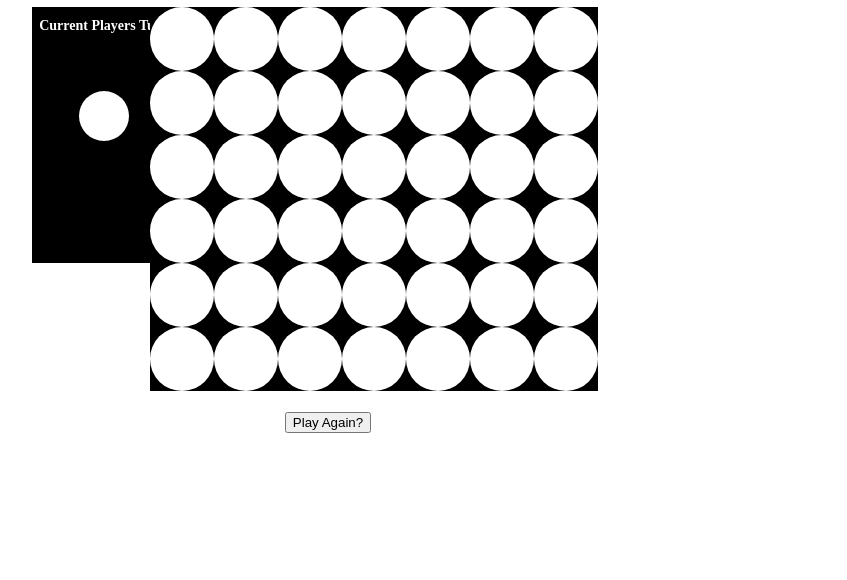
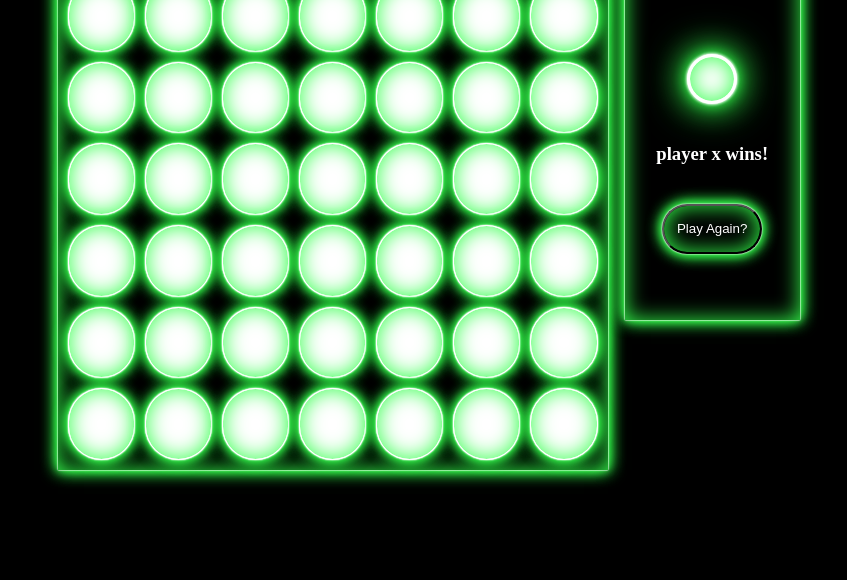
Before and after one commit to EjOliver1107/Connect-Four-Project-1, a plain HTML site: page index.html in a window 1280 px wide. Shown: the part 220-800 px from the top of the page, without its empty margins (312-1159 px from the left). Drawn offline with Linux system fonts and the light colour scheme.

Commit message:
Adds more detail to css

```diff
--- a/css/main.css
+++ b/css/main.css
@@ -12,20 +12,28 @@ body {
     flex-direction: column;
     justify-content: center;
     align-items: center;
+    color: white;
+    background-color: black;
 
 }
 section {
     display: grid;
-    grid-template-columns: 20%  80% ;
+    grid-template-columns: 80%  20% ;
 
 }
 aside {
     display: flex;
     align-items: center;
     flex-direction: column;
-    height: 32vmin;
-    width: 18vmin;
+    height: 350px;
+    width: 175px;
     background-color: black;
+    box-shadow: 0 0 .1rem #fff,
+    0 0 .1rem #fff,
+    0 0 1rem #33ff4b,
+    0 0 0.5rem #33ff4b,
+    0 0 1rem #33ff4b,
+    inset 0 0 1.3rem #33ff4b;
 }
 
 aside h2{
@@ -40,26 +48,107 @@ aside div {
     width: 50px;
     background-color: white;
     border-radius: 50%;
+    animation: pulsate 1.5s infinite alternate;
+    border: 0.2rem solid #fff;
+    border-radius: 2rem;
+    padding: 0.4em;
+    box-shadow: 0 0 .2rem #fff,
+              0 0 .2rem #fff,
+              0 0 2rem #33ff4b,
+              0 0 0.8rem #33ff4b,
+              0 0 2.8rem #33ff4b,
+              inset 0 0 1.3rem #33ff4b;
 }
 
 
 table {
+    margin-left: 224px;
+    margin-right: 40px;
     border-spacing: 0px;
     background-color:black;
+    height: 500px;
+    width: 550px;
+    border-spacing: 10px;
+    box-shadow: 0 0 .1rem #fff,
+    0 0 .1rem #fff,
+    0 0 1rem #33ff4b,
+    0 0 0.5rem #33ff4b,
+    0 0 1rem #33ff4b,
+    inset 0 0 1.3rem #33ff4b;
 }
 
 tr {
     background-color: black;
-    height: 8vmin;
-    width: 12vmin;
+    height: 50px;
+    width: 100px;
 
 }
 td {
     margin: 0 auto;
-    height: 6vmin;
-    width: 8vmin;
-    border-radius: 50%;
-
+    height: 60px;
+    width: 80px;
+    border-radius: 80%;
+    animation: pulsate 1.5s infinite alternate;
+    border: 0.05rem solid #fff;
+    border-radius: 10rem;
+    box-shadow: 0 0 .1rem #fff,
+              0 0 .1rem #fff,
+              0 0 1rem #33ff4b,
+              0 0 0.5rem #33ff4b,
+              0 0 1rem #33ff4b,
+              inset 0 0 1.3rem #33ff4b;
     background-color: white;
 
+
 }
+
+h3 {
+    color: white;
+    padding: 20px 20px 20px 20px;
+}
+#play-agn-btn {
+
+    height: 50px;
+    width: 100px;
+    background-color: black;
+    color: white;
+    border-radius: 10rem;
+    box-shadow: 0 0 .1rem #fff,
+              0 0 .1rem #fff,
+              0 0 1rem #33ff4b,
+              0 0 0.5rem #33ff4b,
+              0 0 1rem #33ff4b,
+              inset 0 0 1.3rem #33ff4b;
+}
+#play-agn-btn:hover {
+    background-color: #33ff4b;
+}
+@keyframes pulsate {
+
+    100% {
+
+        text-shadow:
+        0 0 4px #fff,
+        0 0 11px #fff,
+        0 0 19px #fff,
+        0 0 40px #bc13fe,
+        0 0 80px #bc13fe,
+        0 0 90px #bc13fe,
+        0 0 100px #bc13fe,
+        0 0 150px #bc13fe;
+
+    }
+
+    0% {
+
+      text-shadow:
+      0 0 2px #fff,
+      0 0 4px #fff,
+      0 0 6px #fff,
+      0 0 10px #bc13fe,
+      0 0 45px #bc13fe,
+      0 0 55px #bc13fe,
+      0 0 70px #bc13fe,
+      0 0 80px #bc13fe;
+
+  }
--- a/index.html
+++ b/index.html
@@ -14,10 +14,7 @@
         <h1>Welcome to Connect 4!</h1>
     </header>
     <section>
-        <aside>
-            <h2>Current Players Turn</h2>
-            <div></div>
-        </aside>
+
         <main>
             <table>
             <tr id="row0">
@@ -76,10 +73,16 @@
             </tr>
             </table>
         </main>
+        <aside>
+            <h2>Current Players Turn</h2>
+            <div></div>
+            <h3>player x wins!</h3>
+            <button id="play-agn-btn">Play Again?</button>
+        </aside>
     </section>
     <footer>
-        <h1></h1>
-        <button id="play-agn-btn">Play Again?</button>
+
+
     </footer>
 </body>
 </html>
```
